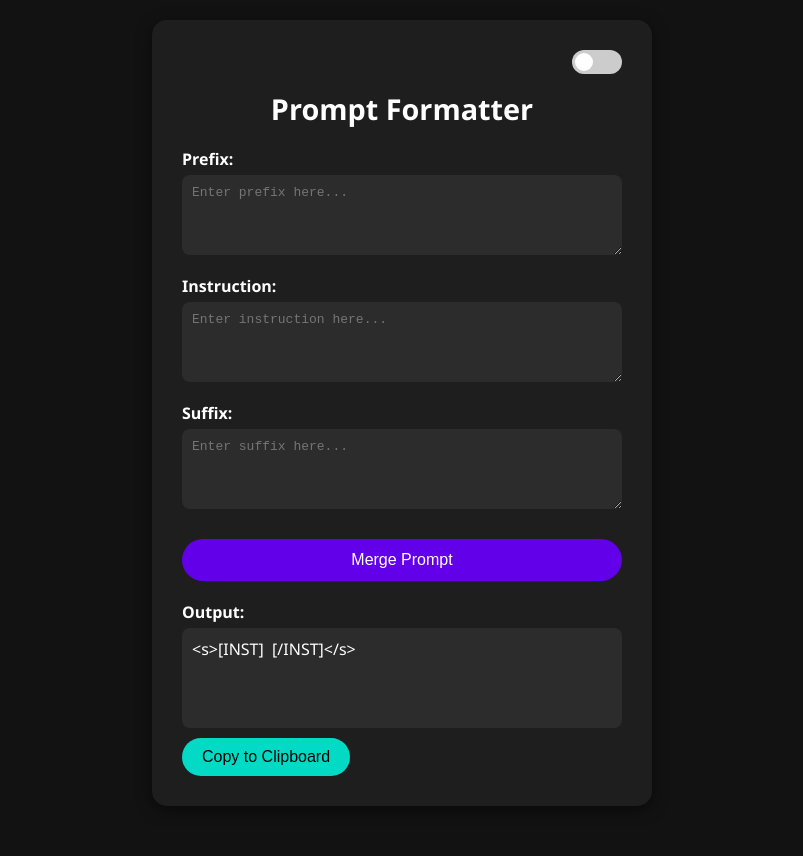
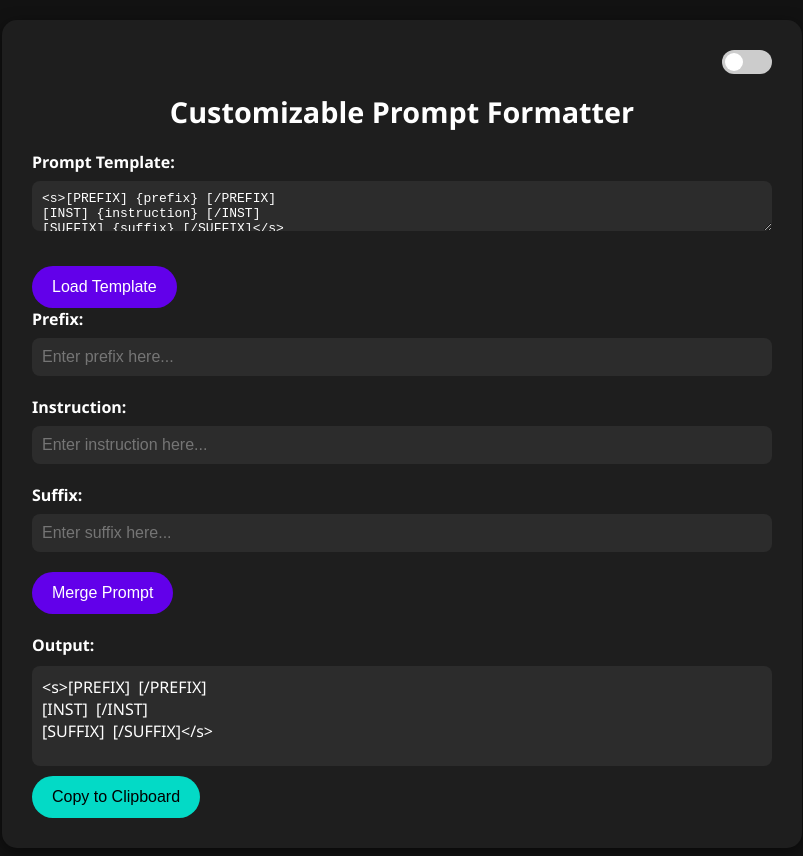
Before and after one commit to xander-haj/prompt-merger, a plain HTML site: page index.html in a window 1280 px wide. Both pictures are taken after a click on the button "Merge Prompt". Shown: the whole page, without its empty margins (238-1041 px from the left). Before the commit the page ends 826 px from the top, so only its background shows below. Drawn offline with Linux system fonts and the light colour scheme.

Commit message:
Update index.html

```diff
--- a/index.html
+++ b/index.html
@@ -3,7 +3,7 @@
 <head>
     <meta charset="UTF-8">
     <meta name="viewport" content="width=device-width, initial-scale=1.0">
-    <title>Prompt Formatter Tool</title>
+    <title>Customizable Prompt Formatter Tool</title>
     <style>
         /* CSS Reset */
         *, *::before, *::after {
@@ -29,7 +29,7 @@
             padding: 30px;
             border-radius: 15px;
             box-shadow: 0 4px 15px rgba(0, 0, 0, 0.5);
-            max-width: 500px;
+            max-width: 800px;
             width: 100%;
         }
 
@@ -39,84 +39,6 @@
             font-size: 1.8em;
         }
 
-        .input-group {
-            margin-bottom: 15px;
-        }
-
-        label {
-            display: block;
-            margin-bottom: 5px;
-            font-weight: bold;
-        }
-
-        textarea {
-            width: 100%;
-            padding: 10px;
-            border-radius: 8px;
-            border: none;
-            resize: vertical;
-            background-color: #2c2c2c;
-            color: #ffffff;
-            font-size: 1em;
-            height: 80px;
-            transition: background-color 0.3s, color 0.3s;
-        }
-
-        textarea:focus {
-            outline: none;
-            background-color: #3a3a3a;
-        }
-
-        .btn {
-            width: 100%;
-            padding: 12px;
-            background-color: #6200ea;
-            border: none;
-            border-radius: 25px;
-            color: #ffffff;
-            font-size: 1em;
-            cursor: pointer;
-            transition: background-color 0.3s;
-            margin-top: 10px;
-        }
-
-        .btn:hover {
-            background-color: #3700b3;
-        }
-
-        .output-group {
-            margin-top: 20px;
-        }
-
-        .output-box {
-            width: 100%;
-            padding: 10px;
-            border-radius: 8px;
-            background-color: #2c2c2c;
-            color: #ffffff;
-            font-size: 1em;
-            min-height: 100px;
-            white-space: pre-wrap;
-            word-wrap: break-word;
-        }
-
-        .copy-btn {
-            margin-top: 10px;
-            padding: 10px 20px;
-            background-color: #03dac6;
-            border: none;
-            border-radius: 20px;
-            color: #000000;
-            font-size: 1em;
-            cursor: pointer;
-            transition: background-color 0.3s;
-        }
-
-        .copy-btn:hover {
-            background-color: #018786;
-        }
-
-        /* Dark Mode Toggle */
         .toggle-container {
             display: flex;
             justify-content: flex-end;
@@ -179,21 +101,21 @@
             box-shadow: 0 4px 15px rgba(0, 0, 0, 0.1);
         }
 
-        body.light-mode textarea {
+        body.light-mode textarea, body.light-mode input[type="text"] {
             background-color: #e0e0e0;
             color: #000000;
         }
 
-        body.light-mode textarea:focus {
+        body.light-mode textarea:focus, body.light-mode input[type="text"]:focus {
             background-color: #d5d5d5;
         }
 
-        body.light-mode .btn {
+        body.light-mode .btn, body.light-mode .copy-btn {
             background-color: #6200ea;
             color: #ffffff;
         }
 
-        body.light-mode .btn:hover {
+        body.light-mode .btn:hover, body.light-mode .copy-btn:hover {
             background-color: #3700b3;
         }
 
@@ -213,6 +135,93 @@
         body.light-mode input:checked + .slider {
             background-color: #6200ea;
         }
+
+        /* Form Styles */
+        .form-group {
+            margin-bottom: 20px;
+        }
+
+        label {
+            display: block;
+            margin-bottom: 8px;
+            font-weight: bold;
+        }
+
+        textarea, input[type="text"] {
+            width: 100%;
+            padding: 10px;
+            border-radius: 8px;
+            border: none;
+            resize: vertical;
+            background-color: #2c2c2c;
+            color: #ffffff;
+            font-size: 1em;
+            transition: background-color 0.3s, color 0.3s;
+        }
+
+        textarea:focus, input[type="text"]:focus {
+            outline: none;
+            background-color: #3a3a3a;
+        }
+
+        .btn, .copy-btn {
+            display: inline-block;
+            padding: 12px 20px;
+            background-color: #6200ea;
+            border: none;
+            border-radius: 25px;
+            color: #ffffff;
+            font-size: 1em;
+            cursor: pointer;
+            transition: background-color 0.3s;
+            margin-top: 10px;
+            text-align: center;
+        }
+
+        .btn:hover, .copy-btn:hover {
+            background-color: #3700b3;
+        }
+
+        .copy-btn {
+            background-color: #03dac6;
+            color: #000000;
+        }
+
+        .copy-btn:hover {
+            background-color: #018786;
+        }
+
+        .output-group {
+            margin-top: 20px;
+        }
+
+        .output-box {
+            width: 100%;
+            padding: 10px;
+            border-radius: 8px;
+            background-color: #2c2c2c;
+            color: #ffffff;
+            font-size: 1em;
+            min-height: 100px;
+            white-space: pre-wrap;
+            word-wrap: break-word;
+            margin-top: 10px;
+        }
+
+        /* Responsive Design */
+        @media (max-width: 600px) {
+            .container {
+                padding: 20px;
+            }
+
+            h1 {
+                font-size: 1.5em;
+            }
+
+            .btn, .copy-btn {
+                width: 100%;
+            }
+        }
     </style>
 </head>
 <body>
@@ -223,21 +232,21 @@
                 <span class="slider"></span>
             </label>
         </div>
-        <h1>Prompt Formatter</h1>
-        <div class="input-group">
-            <label for="prefix">Prefix:</label>
-            <textarea id="prefix" placeholder="Enter prefix here..."></textarea>
+        <h1>Customizable Prompt Formatter</h1>
+        <div class="form-group">
+            <label for="template">Prompt Template:</label>
+            <textarea id="template" placeholder="Enter your prompt template here...">
+<s>[PREFIX] {prefix} [/PREFIX]
+[INST] {instruction} [/INST]
+[SUFFIX] {suffix} [/SUFFIX]</s>
+            </textarea>
         </div>
-        <div class="input-group">
-            <label for="instruction">Instruction:</label>
-            <textarea id="instruction" placeholder="Enter instruction here..."></textarea>
-        </div>
-        <div class="input-group">
-            <label for="suffix">Suffix:</label>
-            <textarea id="suffix" placeholder="Enter suffix here..."></textarea>
-        </div>
-        <button class="btn" id="merge-btn">Merge Prompt</button>
-        <div class="output-group">
+        <button class="btn" id="load-template-btn">Load Template</button>
+        <form id="input-form">
+            <!-- Dynamic Input Fields Will Appear Here -->
+        </form>
+        <button class="btn" id="merge-btn" style="display:none;">Merge Prompt</button>
+        <div class="output-group" style="display:none;">
             <label for="output">Output:</label>
             <div class="output-box" id="output" readonly></div>
             <button class="copy-btn" id="copy-btn">Copy to Clipboard</button>
@@ -251,27 +260,96 @@
             document.body.classList.toggle('light-mode');
         });
 
-        // Merge Functionality
-        document.getElementById('merge-btn').addEventListener('click', () => {
-            const prefix = document.getElementById('prefix').value.trim();
-            const instruction = document.getElementById('instruction').value.trim();
-            const suffix = document.getElementById('suffix').value.trim();
+        // Function to parse placeholders in the template
+        function parseTemplate(template) {
+            const placeholderRegex = /{(\w+)}/g;
+            let match;
+            const placeholders = new Set();
 
-            let formattedPrompt = '<s>';
-
-            if (prefix) {
-                formattedPrompt += `[PREFIX] ${prefix} [/PREFIX]\n`;
+            while ((match = placeholderRegex.exec(template)) !== null) {
+                placeholders.add(match[1]);
             }
 
-            formattedPrompt += `[INST] ${instruction} [/INST]`;
+            return Array.from(placeholders);
+        }
 
-            if (suffix) {
-                formattedPrompt += `\n[SUFFIX] ${suffix} [/SUFFIX]`;
+        // Function to generate input fields based on placeholders
+        function generateInputFields(placeholders) {
+            const form = document.getElementById('input-form');
+            form.innerHTML = ''; // Clear existing fields
+
+            placeholders.forEach(placeholder => {
+                const div = document.createElement('div');
+                div.className = 'form-group';
+
+                const label = document.createElement('label');
+                label.setAttribute('for', placeholder);
+                label.textContent = `${capitalizeFirstLetter(placeholder)}:`;
+
+                let input;
+                if (placeholder === 'template') {
+                    // If there's a 'template' placeholder, use textarea
+                    input = document.createElement('textarea');
+                    input.rows = 4;
+                    input.placeholder = `Enter ${placeholder} here...`;
+                } else {
+                    input = document.createElement('input');
+                    input.type = 'text';
+                    input.placeholder = `Enter ${placeholder} here...`;
+                }
+
+                input.id = placeholder;
+                input.name = placeholder;
+
+                div.appendChild(label);
+                div.appendChild(input);
+                form.appendChild(div);
+            });
+
+            if (placeholders.length > 0) {
+                document.getElementById('merge-btn').style.display = 'block';
+            } else {
+                document.getElementById('merge-btn').style.display = 'none';
+            }
+        }
+
+        // Helper function to capitalize first letter
+        function capitalizeFirstLetter(string) {
+            return string.charAt(0).toUpperCase() + string.slice(1);
+        }
+
+        // Load Template Button Event
+        document.getElementById('load-template-btn').addEventListener('click', () => {
+            const template = document.getElementById('template').value.trim();
+            if (!template) {
+                alert('Please enter a prompt template.');
+                return;
             }
 
-            formattedPrompt += '</s>';
+            const placeholders = parseTemplate(template);
+            generateInputFields(placeholders);
+            document.querySelector('.output-group').style.display = 'none';
+        });
 
-            document.getElementById('output').textContent = formattedPrompt;
+        // Merge Button Event
+        document.getElementById('merge-btn').addEventListener('click', () => {
+            const template = document.getElementById('template').value.trim();
+            if (!template) {
+                alert('Prompt template is empty.');
+                return;
+            }
+
+            const placeholders = parseTemplate(template);
+            let mergedPrompt = template;
+
+            placeholders.forEach(placeholder => {
+                const value = document.getElementById(placeholder).value.trim();
+                const regex = new RegExp(`{${placeholder}}`, 'g');
+                mergedPrompt = mergedPrompt.replace(regex, value);
+            });
+
+            document.getElementById('output').textContent = mergedPrompt;
+            document.querySelector('.output-group').style.display = 'block';
         });
 
         // Copy to Clipboard Functionality
@@ -287,6 +365,13 @@
                 alert('Nothing to copy!');
             }
         });
+
+        // Automatically load input fields on initial page load based on default template
+        window.addEventListener('DOMContentLoaded', () => {
+            const template = document.getElementById('template').value.trim();
+            const placeholders = parseTemplate(template);
+            generateInputFields(placeholders);
+        });
     </script>
 </body>
 </html>
```
